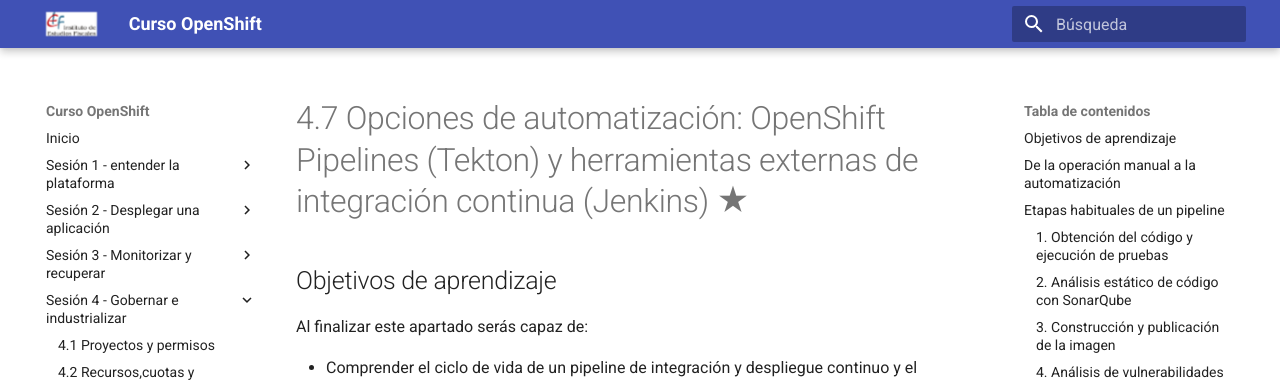
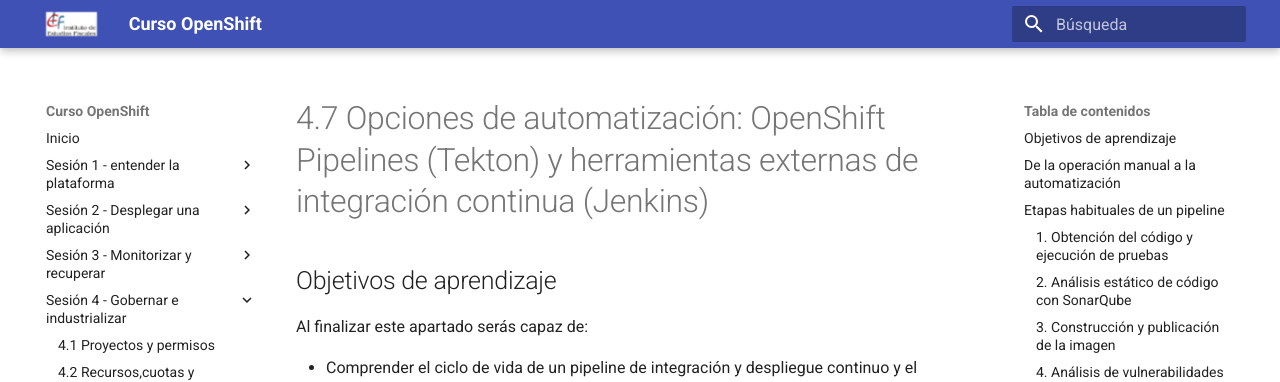
Before and after one commit to ieftraining/curso-openshift, an MkDocs documentation site: the page built from docs/sesion4/4.7 Opciones de automatizacion.md, in a window 1280 px wide and 900 px high. Shown: the top 382 px of the window. Built offline with MkDocs 1.6.1 and Material for MkDocs 9.7.7, drawn with Linux system fonts in a browser that asks for light colours.

Commit message:
Add files via upload

```diff
--- a/docs/sesion4/4.7 Opciones de automatizacion.md
+++ b/docs/sesion4/4.7 Opciones de automatizacion.md
@@ -1,4 +1,4 @@
-# 4.7 Opciones de automatización: OpenShift Pipelines (Tekton) y herramientas externas de integración continua (Jenkins) ★
+# 4.7 Opciones de automatización: OpenShift Pipelines (Tekton) y herramientas externas de integración continua (Jenkins)
 
 ## Objetivos de aprendizaje
 
```
